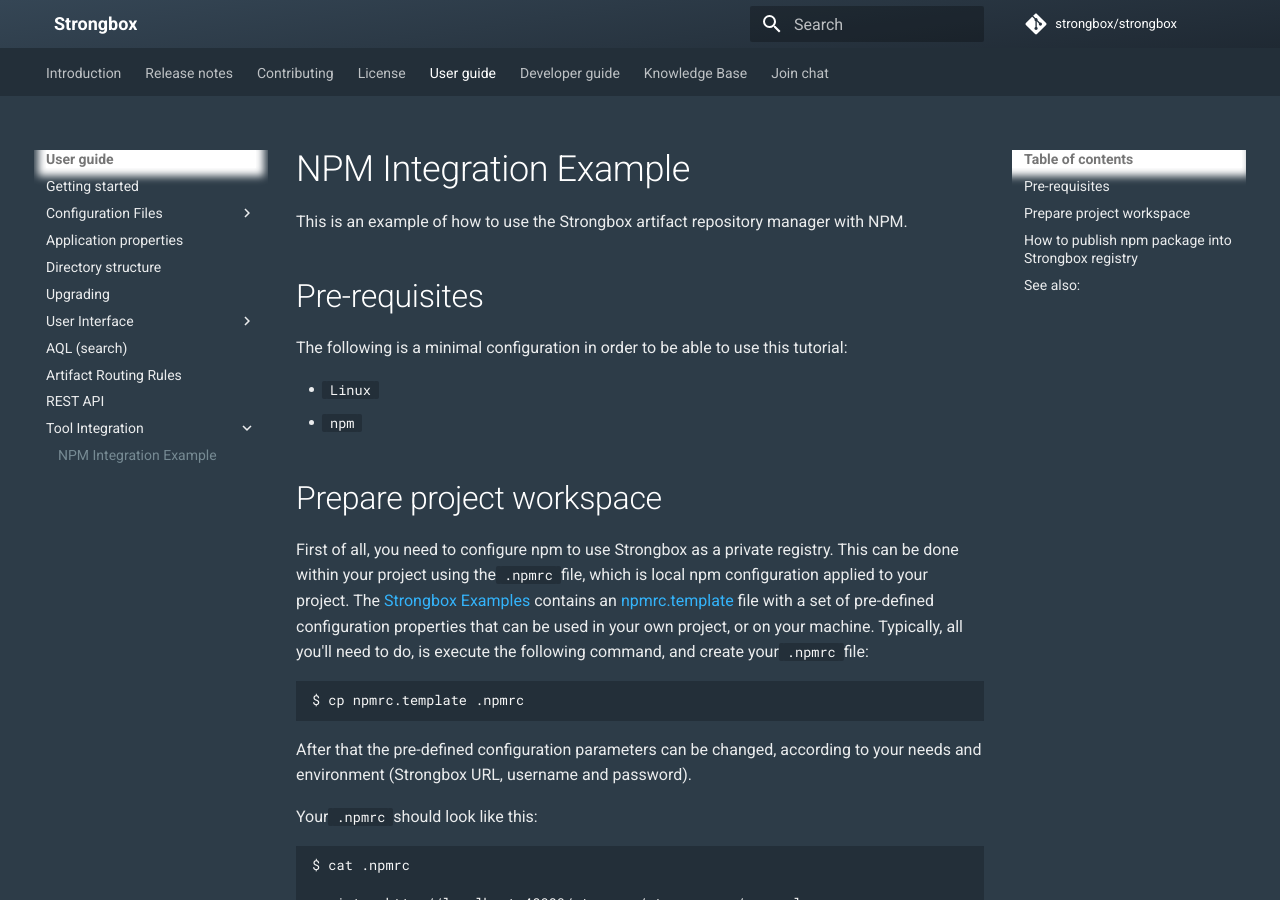
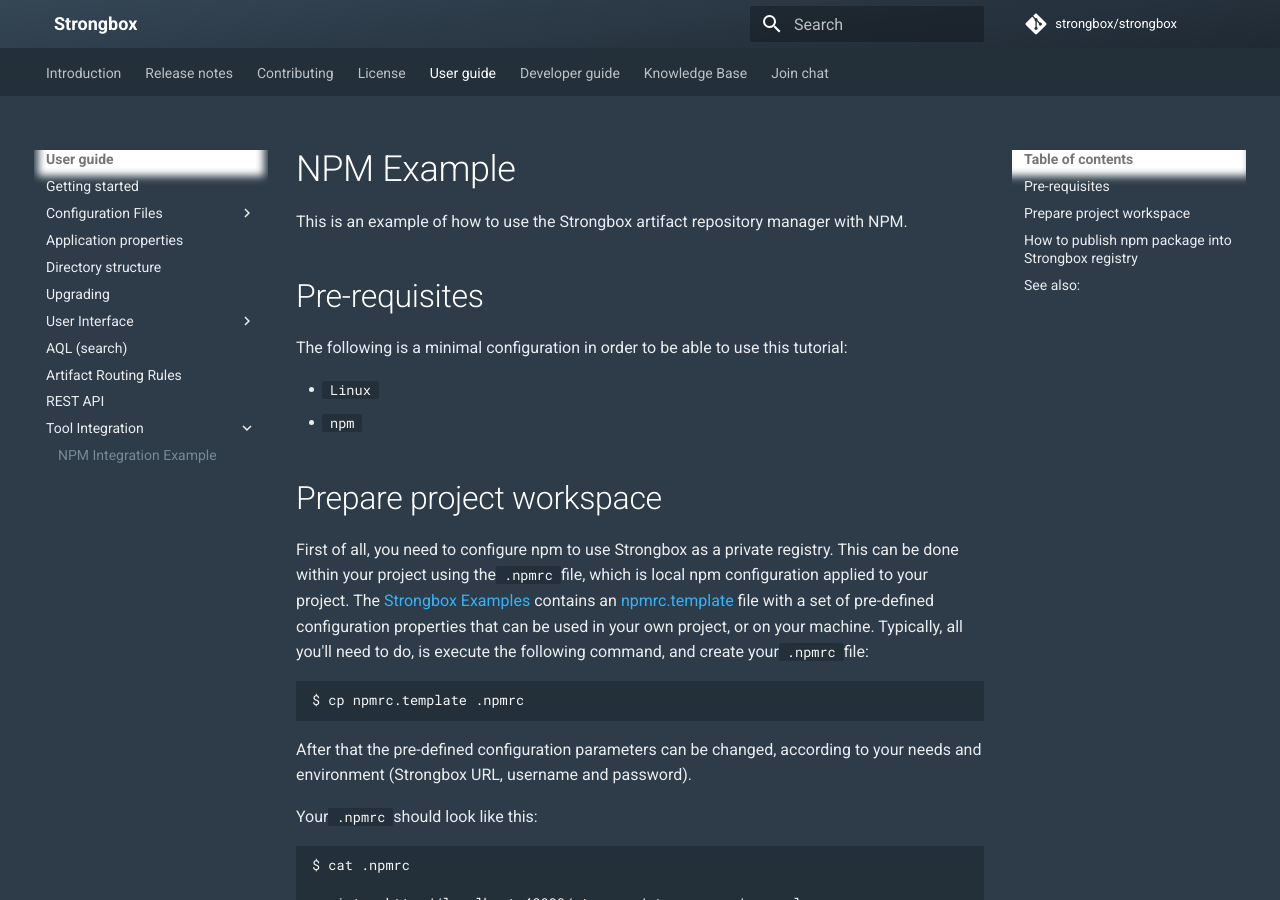
Before and after one commit to strongbox/strongbox-docs, an MkDocs documentation site: the page built from docs/user-guide/tool-integration/npm-example.md, in a window 1280 px wide and 900 px high. Built offline with MkDocs 1.6.1 and Material for MkDocs 9.7.7, drawn with Linux system fonts in a browser that asks for light colours; comment, search, counter and statistics services are not loaded.

Commit message:
Update npm-example.md

```diff
--- a/docs/user-guide/tool-integration/npm-example.md
+++ b/docs/user-guide/tool-integration/npm-example.md
@@ -1,4 +1,4 @@
-# NPM Integration Example
+# NPM Example
 
 This is an example of how to use the Strongbox artifact repository manager with NPM.
 
```
